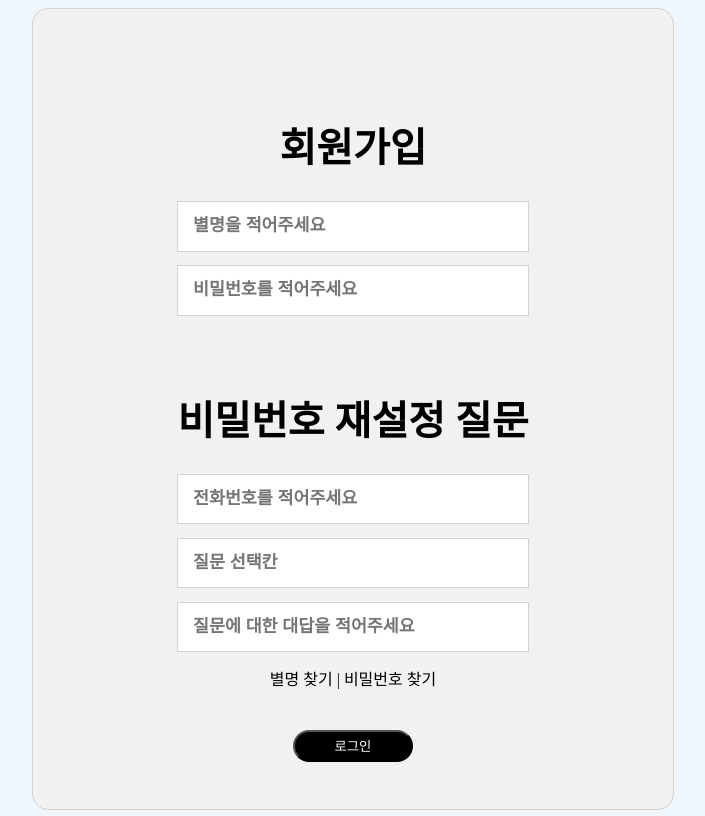
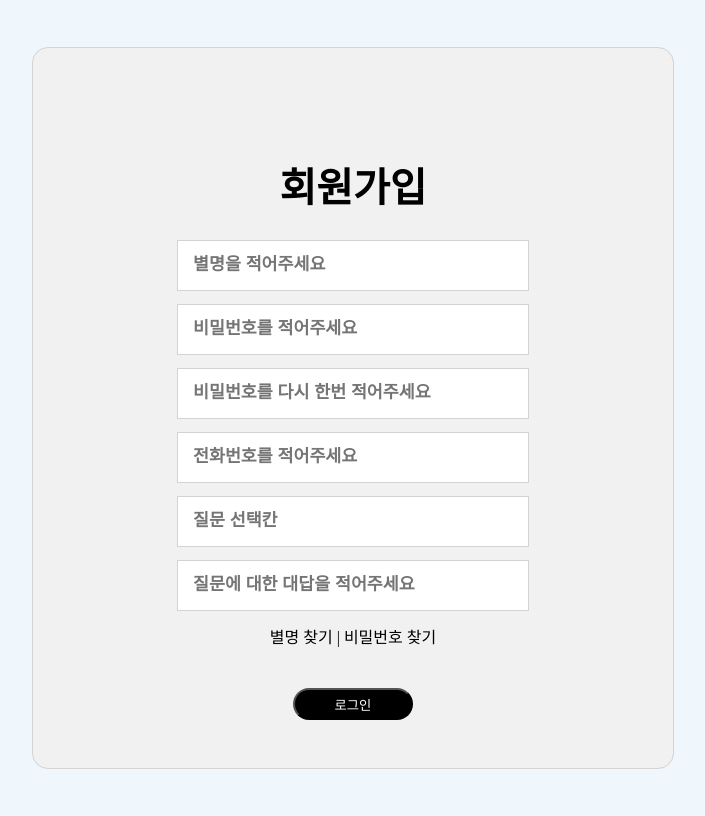
Before and after one commit to LikeLion-at-Skhu-10/Play_in_Youth, a Django app: template accounts/templates/signup.html in a window 1280 px wide. Shown: the whole page, without its empty margins (287-992 px from the left). Run offline with Django 4.2, Linux system fonts and the light colour scheme; the template is opened without the code that fills it, so the values that code supplies are empty.

Commit message:
KMG third commit

```diff
--- a/accounts/templates/signup.html
+++ b/accounts/templates/signup.html
@@ -8,14 +8,12 @@
     <title>젊어서노세 - 회원가입</title>
 </head>
 <body>
-    <div class="main" style="height:50em;min-height:50em;">
+    <div class="main" style="height:45em;min-height:45em;">
         <h1 class="text">회원가입</h1>
         <div class="container">
             <input type="id" placeholder="별명을 적어주세요" class="account" autofocus>
             <input type="password" placeholder="비밀번호를 적어주세요" class="account">
-        </div>
-        <h1 class="text">비밀번호 재설정 질문</h1>
-        <div class="container">
+            <input type="password" placeholder="비밀번호를 다시 한번 적어주세요" class="account">
             <input type="phone_number" placeholder="전화번호를 적어주세요" class="account">
             <input type="" placeholder="질문 선택칸" class="account">
             {% comment %} <select class="select">
```
